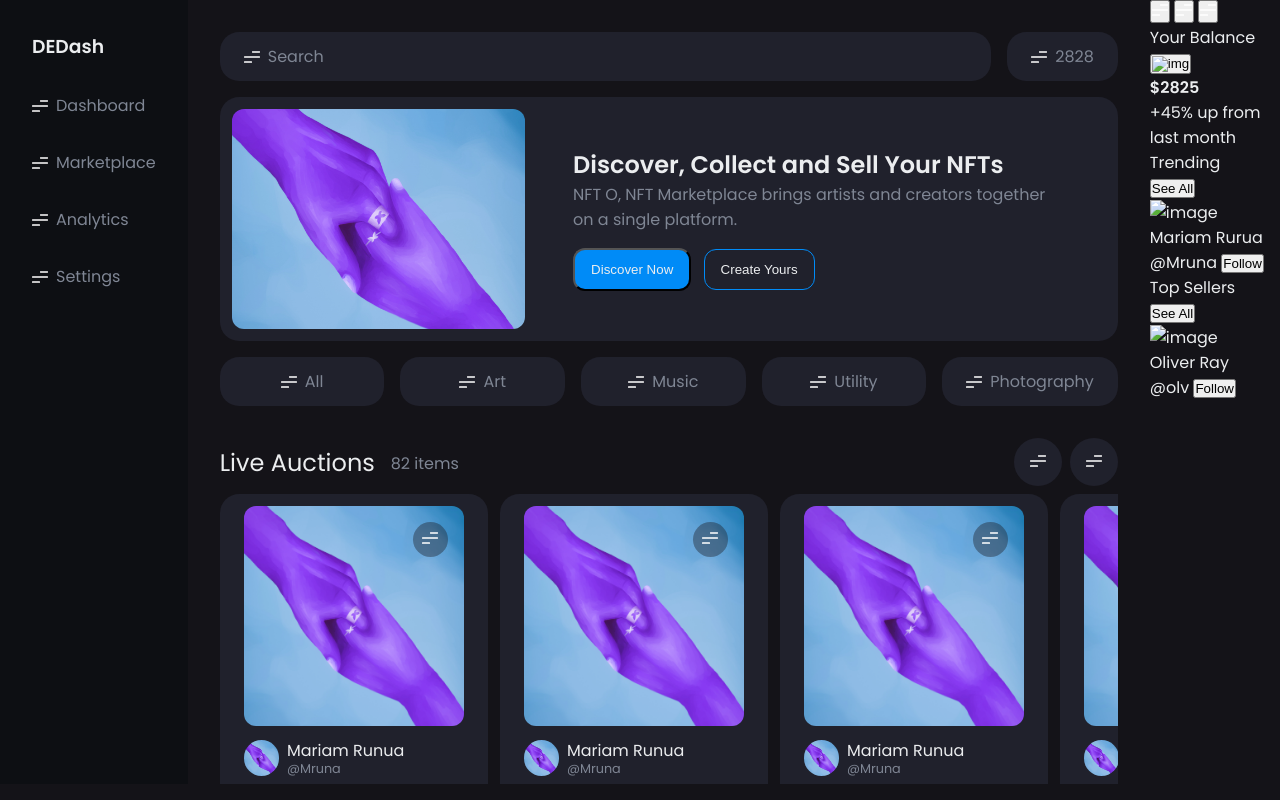
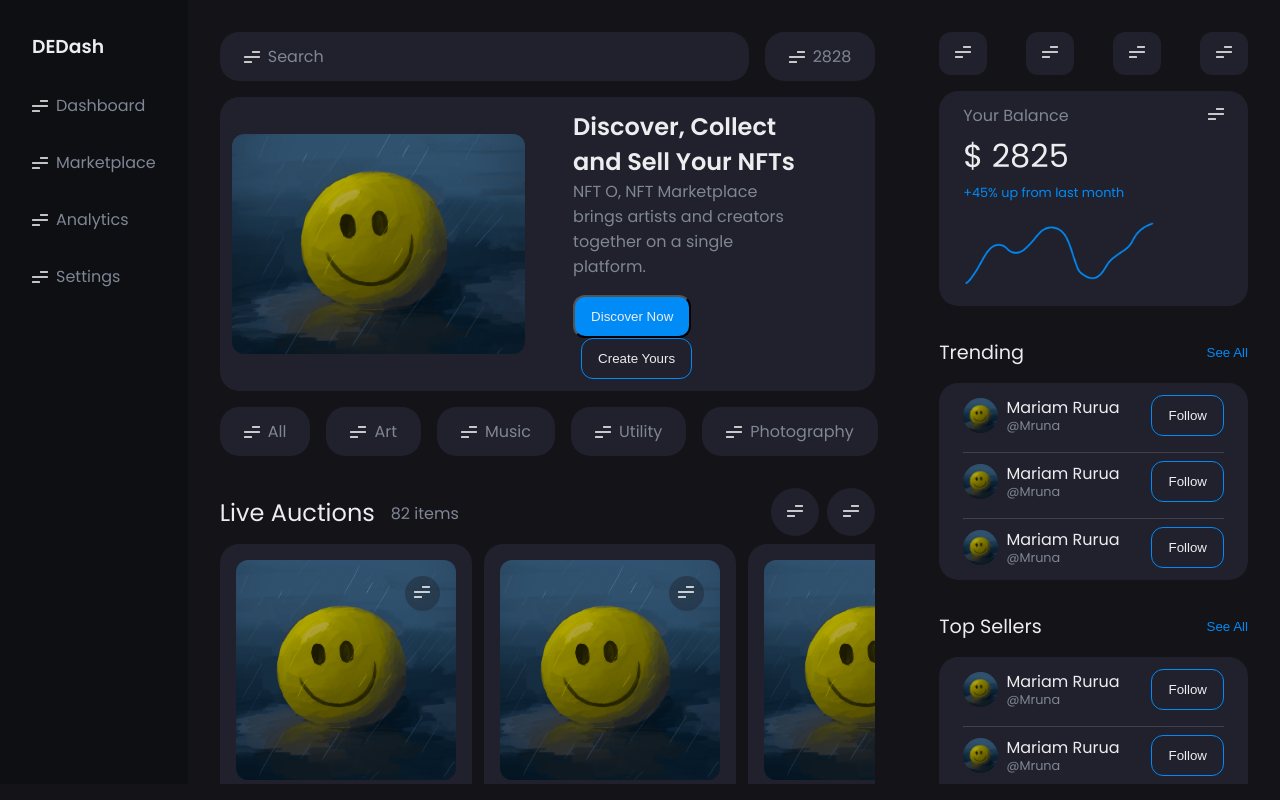
Before and after one commit to fru2/web-app-templates, a plain HTML site: page dashboard/index.html in a window 1280 px wide. Drawn offline with nearby package versions, Linux system fonts and the light colour scheme; files that its build step writes are made by us from their sources.

Commit message:
aside style update

```diff
--- a/dashboard/css/_global-styles.scss
+++ b/dashboard/css/_global-styles.scss
@@ -24,6 +24,9 @@
 }
 
 
+
+// BUTTON STYLES
+
 .btn-solid {
   background-color: #008bf7;
   border-radius: 0.75rem;
@@ -38,3 +41,9 @@
   background-color: transparent;
   color: const.$white;
 }
+
+.btn-text {
+  background-color: transparent;
+  border: none;
+  color: #008bf7;
+}
--- /dev/null
+++ b/dashboard/css/modules/_aside.scss
@@ -0,0 +1,105 @@
+@use "../constants"as const;
+
+aside {
+  padding: 2rem;
+
+  &>div:first-child {
+    display: flex;
+    flex-direction: row;
+    justify-content: space-between;
+  }
+
+  #overview {
+    margin-top: 1rem;
+
+    &>div {
+      display: flex;
+      flex-direction: row;
+      align-items: center;
+      justify-content: space-between;
+    }
+
+    span {
+      color: const.$dull-white;
+    }
+
+    h4 {
+      font-size: 2rem;
+      font-weight: 400;
+      margin: 0.25rem 0;
+    }
+
+    p {
+      width: max-content;
+      font-size: 0.8rem;
+      color: #008bf7;
+    }
+
+    &>img {
+      width: 15vw;
+      margin-top: 1rem;
+    }
+
+  }
+
+  section>div {
+
+    display: flex;
+    flex-direction: row;
+    justify-content: space-between;
+    align-items: center;
+    margin-top: 2rem;
+    margin-bottom: 1rem;
+
+    p {
+      font-size: 1.2rem;
+    }
+
+    button {
+      background-color: transparent !important;
+    }
+  }
+
+  .profile-list>div {
+    display: flex;
+    flex-direction: row;
+    align-items: center;
+
+    img {
+      height: 2.2rem;
+      width: 2.2rem;
+      object-fit: cover;
+      border-radius: 50%;
+    }
+
+    div {
+      display: flex;
+      flex-direction: column;
+      margin-left: 0.5rem;
+      margin-right: 2rem;
+
+      p {
+        width: max-content;
+      }
+
+      span {
+        color: const.$dull-white;
+        margin-top: -0.2rem;
+        font-size: 0.8rem;
+      }
+    }
+  }
+
+  .profile-list {
+    div+div {
+      margin-top: 1rem;
+      border-top: 1px solid #7f869452;
+      padding-top: 0.5rem;
+    }
+  }
+
+  button {
+    background-color: const.$indigo !important;
+    border: none;
+  }
+}
--- a/dashboard/css/modules/_index.scss
+++ b/dashboard/css/modules/_index.scss
@@ -1,3 +1,4 @@
 @forward "./nav";
 @forward "./main-content";
 @forward "./main-card-style";
+@forward "./aside";
--- a/dashboard/css/modules/_main-card-style.scss
+++ b/dashboard/css/modules/_main-card-style.scss
@@ -1,7 +1,7 @@
 @use "../constants"as const;
 
 .card-element {
-  padding: 0.75rem;
+  padding: 1rem !important;
   width: fit-content;
 
   &>div:first-child {
--- a/dashboard/css/styles.scss
+++ b/dashboard/css/styles.scss
@@ -1,6 +1,20 @@
 @use "modules"as modules;
 @use "./constants"as const;
 @use "./global-styles";
+
+
+:root {
+  ::-webkit-scrollbar {
+    background-color: const.$dull-black;
+    width: 0.5rem;
+    height: 0.5rem;
+  }
+
+  ::-webkit-scrollbar-thumb {
+    background-color: #5a5c6e;
+    border-radius: 0.5rem;
+  }
+}
 
 html {
   font-family: 'Poppins', sans-serif;
@@ -20,10 +34,15 @@ body {
   overflow: hidden;
 }
 
+
 main {
-  // flex: 1;
   max-width: 100%;
   overflow-x: hidden;
   overflow-y: auto;
   max-height: 90vh;
 }
+
+aside {
+  overflow-y: scroll;
+  height: 90vh;
+}
--- a/dashboard/index.html
+++ b/dashboard/index.html
@@ -56,7 +56,7 @@
       </div>
 
       <article class="container">
-        <img src="./assets/images/hands.png" alt="some image">
+        <img src="./assets/images/smiley.png" alt="some image">
         <div>
           <h3>Discover, Collect and Sell Your NFTs</h2>
             <p>NFT O, NFT Marketplace brings artists and creators together on a single platform.</p>
@@ -109,12 +109,12 @@
 
         <div class="container card-element">
           <div>
-            <img src="./assets/images/hands.png" alt="image">
+            <img src="./assets/images/smiley.png" alt="image">
             <button><img class="icon-default" src="assets/icons/menu-light.svg" alt="icon"></button>
           </div>
 
           <div>
-            <img src="./assets/images/hands.png" alt="profile picture">
+            <img src="./assets/images/smiley.png" alt="profile picture">
             <div>
               <p>Mariam Runua</p>
               <p>@Mruna</p>
@@ -139,12 +139,12 @@
 
         <div class="container card-element">
           <div>
-            <img src="./assets/images/hands.png" alt="image">
+            <img src="./assets/images/smiley.png" alt="image">
             <button><img class="icon-default" src="assets/icons/menu-light.svg" alt="icon"></button>
           </div>
 
           <div>
-            <img src="./assets/images/hands.png" alt="profile picture">
+            <img src="./assets/images/smiley.png" alt="profile picture">
             <div>
               <p>Mariam Runua</p>
               <p>@Mruna</p>
@@ -169,12 +169,12 @@
 
         <div class="container card-element">
           <div>
-            <img src="./assets/images/hands.png" alt="image">
+            <img src="./assets/images/smiley.png" alt="image">
             <button><img class="icon-default" src="assets/icons/menu-light.svg" alt="icon"></button>
           </div>
 
           <div>
-            <img src="./assets/images/hands.png" alt="profile picture">
+            <img src="./assets/images/smiley.png" alt="profile picture">
             <div>
               <p>Mariam Runua</p>
               <p>@Mruna</p>
@@ -199,12 +199,12 @@
 
         <div class="container card-element">
           <div>
-            <img src="./assets/images/hands.png" alt="image">
+            <img src="./assets/images/smiley.png" alt="image">
             <button><img class="icon-default" src="assets/icons/menu-light.svg" alt="icon"></button>
           </div>
 
           <div>
-            <img src="./assets/images/hands.png" alt="profile picture">
+            <img src="./assets/images/smiley.png" alt="profile picture">
             <div>
               <p>Mariam Runua</p>
               <p>@Mruna</p>
@@ -229,12 +229,12 @@
 
         <div class="container card-element">
           <div>
-            <img src="./assets/images/hands.png" alt="image">
+            <img src="./assets/images/smiley.png" alt="image">
             <button><img class="icon-default" src="assets/icons/menu-light.svg" alt="icon"></button>
           </div>
 
           <div>
-            <img src="./assets/images/hands.png" alt="profile picture">
+            <img src="./assets/images/smiley.png" alt="profile picture">
             <div>
               <p>Mariam Runua</p>
               <p>@Mruna</p>
@@ -272,12 +272,12 @@
 
         <div class="container card-element">
           <div>
-            <img src="./assets/images/hands.png" alt="image">
+            <img src="./assets/images/smiley.png" alt="image">
             <button><img class="icon-default" src="assets/icons/menu-light.svg" alt="icon"></button>
           </div>
 
           <div>
-            <img src="./assets/images/hands.png" alt="profile picture">
+            <img src="./assets/images/smiley.png" alt="profile picture">
             <div>
               <p>Mariam Runua</p>
               <p>@Mruna</p>
@@ -302,12 +302,12 @@
 
         <div class="container card-element">
           <div>
-            <img src="./assets/images/hands.png" alt="image">
+            <img src="./assets/images/smiley.png" alt="image">
             <button><img class="icon-default" src="assets/icons/menu-light.svg" alt="icon"></button>
           </div>
 
           <div>
-            <img src="./assets/images/hands.png" alt="profile picture">
+            <img src="./assets/images/smiley.png" alt="profile picture">
             <div>
               <p>Mariam Runua</p>
               <p>@Mruna</p>
@@ -332,12 +332,12 @@
 
         <div class="container card-element">
           <div>
-            <img src="./assets/images/hands.png" alt="image">
+            <img src="./assets/images/smiley.png" alt="image">
             <button><img class="icon-default" src="assets/icons/menu-light.svg" alt="icon"></button>
           </div>
 
           <div>
-            <img src="./assets/images/hands.png" alt="profile picture">
+            <img src="./assets/images/smiley.png" alt="profile picture">
             <div>
               <p>Mariam Runua</p>
               <p>@Mruna</p>
@@ -362,12 +362,12 @@
 
         <div class="container card-element">
           <div>
-            <img src="./assets/images/hands.png" alt="image">
+            <img src="./assets/images/smiley.png" alt="image">
             <button><img class="icon-default" src="assets/icons/menu-light.svg" alt="icon"></button>
           </div>
 
           <div>
-            <img src="./assets/images/hands.png" alt="profile picture">
+            <img src="./assets/images/smiley.png" alt="profile picture">
             <div>
               <p>Mariam Runua</p>
               <p>@Mruna</p>
@@ -392,12 +392,12 @@
 
         <div class="container card-element">
           <div>
-            <img src="./assets/images/hands.png" alt="image">
+            <img src="./assets/images/smiley.png" alt="image">
             <button><img class="icon-default" src="assets/icons/menu-light.svg" alt="icon"></button>
           </div>
 
           <div>
-            <img src="./assets/images/hands.png" alt="profile picture">
+            <img src="./assets/images/smiley.png" alt="profile picture">
             <div>
               <p>Mariam Runua</p>
               <p>@Mruna</p>
@@ -428,56 +428,100 @@
 
   </main>
 
+  <div>
     <aside>
 
       <div>
-      <button><img class="icon-default" src="assets/icons/menu-light.svg" alt="icon"></button>
-      <button><img class="icon-default" src="assets/icons/menu-light.svg" alt="icon"></button>
-      <button><img class="icon-default" src="assets/icons/menu-light.svg" alt="icon"></button>
+        <button class="btn-solid"><img class="icon-default" src="assets/icons/menu-light.svg" alt="icon"></button>
+        <button class="btn-solid"><img class="icon-default" src="assets/icons/menu-light.svg" alt="icon"></button>
+        <button class="btn-solid"><img class="icon-default" src="assets/icons/menu-light.svg" alt="icon"></button>
+        <button class="btn-solid"><img class="icon-default" src="assets/icons/menu-light.svg" alt="icon"></button>
       </div>
 
       <section>
 
-      <article>
+        <article class="container" id="overview">
           <div>
             <span>Your Balance</span>
-          <button><img src="" alt="img"></button>
+            <button class="btn-text"><img class="icon-default" src="assets/icons/menu-light.svg" alt="icon"></button>
           </div>
-        <h4>$2825</h4>
+          <h4>$ 2825</h4>
           <p>+45% up from last month</p>
+          <img src="./assets/images/line.png" alt="graph line">
         </article>
 
         <div>
           <p>Trending</p>
-        <button>See All</button>
+          <button class="btn-text">See All</button>
         </div>
 
-      <article>
+        <article class="container profile-list">
           <div>
-          <img src="" alt="image">
+            <img src="./assets/images/smiley.png" alt="image">
+            <div>
               <p>Mariam Rurua</p>
               <span>@Mruna</span>
-          <button>Follow</button>
+            </div>
+            <button class="btn-outline">Follow</button>
+          </div>
+
+          <div>
+            <img src="./assets/images/smiley.png" alt="image">
+            <div>
+              <p>Mariam Rurua</p>
+              <span>@Mruna</span>
+            </div>
+            <button class="btn-outline">Follow</button>
+          </div>
+
+          <div>
+            <img src="./assets/images/smiley.png" alt="image">
+            <div>
+              <p>Mariam Rurua</p>
+              <span>@Mruna</span>
+            </div>
+            <button class="btn-outline">Follow</button>
           </div>
         </article>
 
         <div>
           <p>Top Sellers</p>
-        <button>See All</button>
+          <button class="btn-text">See All</button>
         </div>
 
-      <article>
+        <article class="container profile-list">
           <div>
-          <img src="" alt="image">
-          <p>Oliver Ray</p>
-          <span>@olv</span>
-          <button>Follow</button>
+            <img src="./assets/images/smiley.png" alt="image">
+            <div>
+              <p>Mariam Rurua</p>
+              <span>@Mruna</span>
+            </div>
+            <button class="btn-outline">Follow</button>
+          </div>
+
+          <div>
+            <img src="./assets/images/smiley.png" alt="image">
+            <div>
+              <p>Mariam Rurua</p>
+              <span>@Mruna</span>
+            </div>
+            <button class="btn-outline">Follow</button>
+          </div>
+
+          <div>
+            <img src="./assets/images/smiley.png" alt="image">
+            <div>
+              <p>Mariam Rurua</p>
+              <span>@Mruna</span>
+            </div>
+            <button class="btn-outline">Follow</button>
           </div>
         </article>
 
       </section>
 
     </aside>
+  </div>
 
 </body>
 
```
Also changed, not shown: dashboard/assets/images/line.png (added), dashboard/assets/images/smiley.png (added). Lines whose indentation alone changed are shown as unchanged.
